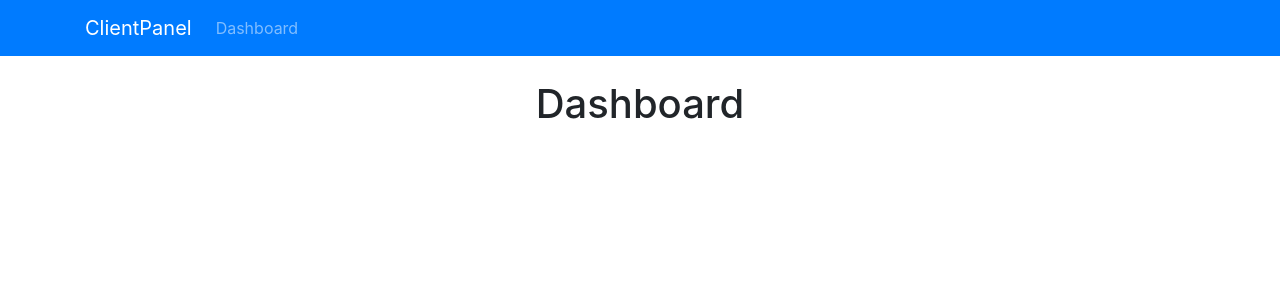
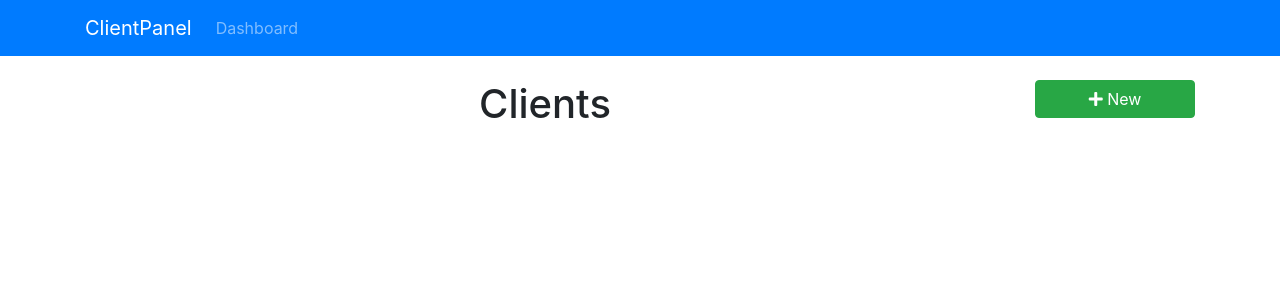
Before and after one commit to alsanchez-dev/loan-state-app, a React (Create React App) app: page / in a window 1280 px wide. Shown: the top 300 px of the page. Built offline with nearby package versions, Linux system fonts and the light colour scheme.

Commit message:
added routes and add button

```diff
--- a/src/components/clients/Clients.js
+++ b/src/components/clients/Clients.js
@@ -0,0 +1,13 @@
+import React, { Component } from 'react'
+
+class Clients extends Component {
+    render() {
+        return (
+            <div>
+                <h1>Clients</h1>
+            </div>
+        )
+    }
+}
+
+export default Clients;
--- a/src/components/layout/Dashboard.js
+++ b/src/components/layout/Dashboard.js
@@ -1,9 +1,16 @@
 import React from 'react';
+import Clients from '../clients/Clients';
+import Sidebar from '../layout/Sidebar';
 
 export default () => {
     return (
-    <div>
-        <h1>Dashboard</h1>
+    <div className="row">
+        <div className="col-md-10">
+            <Clients />
+        </div>
+        <div className="col-md-2">
+            <Sidebar />
+        </div>
     </div>
     )
 }
--- a/src/components/layout/Sidebar.js
+++ b/src/components/layout/Sidebar.js
@@ -0,0 +1,10 @@
+import React from 'react';
+import { Link } from 'react-router-dom';
+
+export default () => {
+    return (
+        <Link to="/client/add" className="btn btn-success btn-block">
+            <i className="fas fa-plus" /> New
+        </Link>
+    )
+}
```
